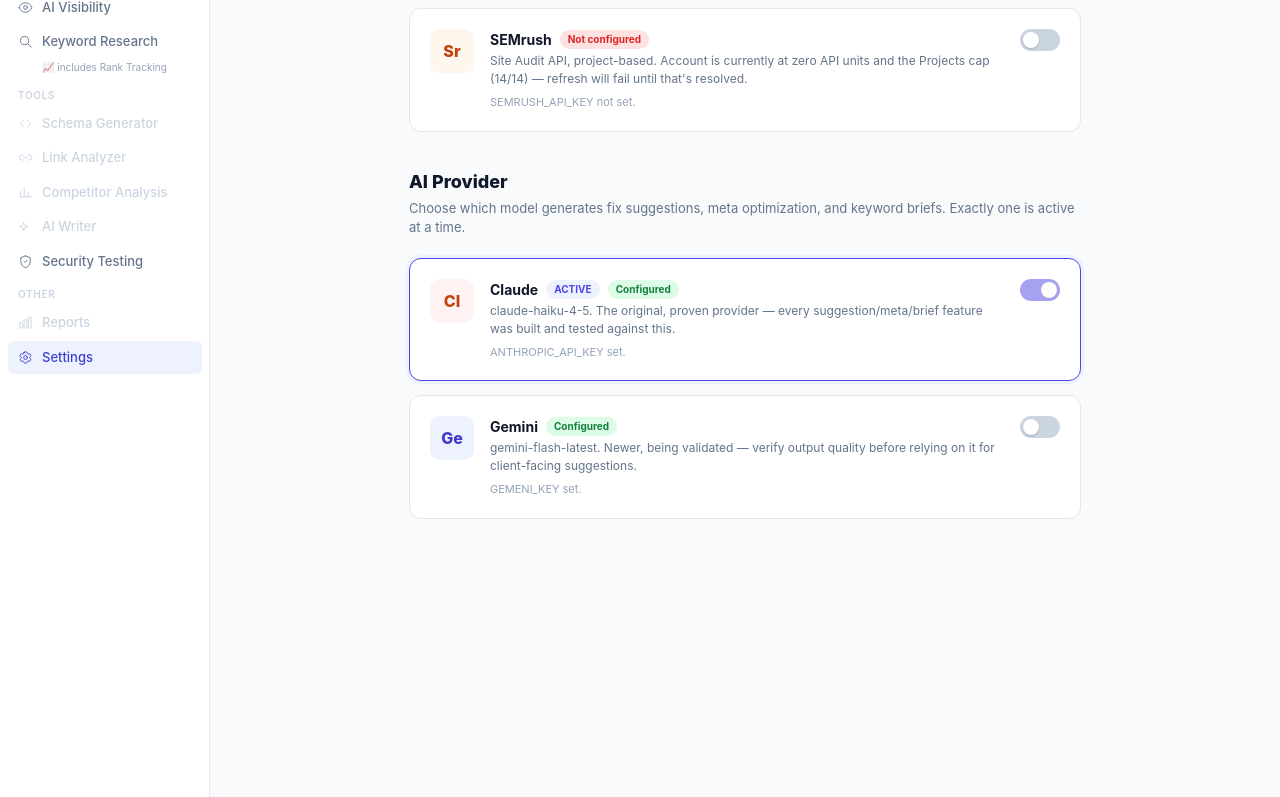
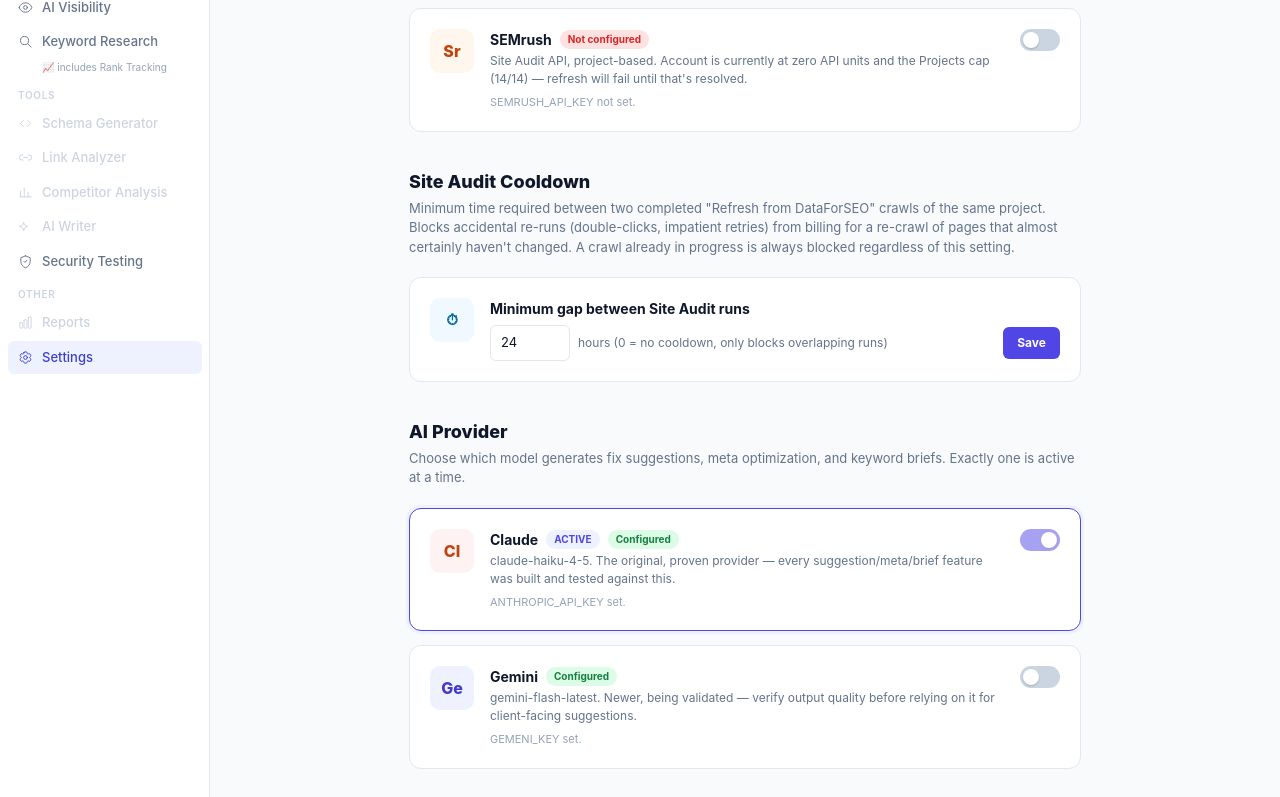
Before and after one commit to abhiraz7/SEO-Automation, a FastAPI app: page /settings in a window 1280 px wide. Shown: the part 319-1116 px from the top of the page. Run offline with FastAPI, Linux system fonts and the light colour scheme; data that the repository does not hold is empty; some libraries are stand-ins or nearby versions.

Commit message:
Guard Site Audit against duplicate/rapid re-runs, with a configurable cooldown
Root cause of a real incident: the "Refresh now" confirm button had no
submit-guard, and start_site_audit had no dedup protection of its own --
13 billed DataForSEO crawls of the same 20 pages fired within 4 seconds
from repeated clicks.

Fixed on both ends: the button now disables itself on first click, and
start_site_audit hard-blocks a new crawl while one is already in flight
for the project, plus blocks a fresh crawl within a configurable cooldown
window (default 24h) after the last completed one -- new "Site Audit
Cooldown" section in Settings, backed by a site_audit_settings singleton
table. Blocked attempts redirect back with a toast explaining why instead
of a silent/confusing 400.

```diff
--- a/app/routes/onpage_semrush.py
+++ b/app/routes/onpage_semrush.py
@@ -26,7 +26,7 @@ from sqlalchemy.orm import Session
 from .. import audit, dataforseo_onpage, models, wordpress
 from ..database import get_db
 from .links import store_links_for_task
-from .settings import register_crawler_global
+from .settings import get_site_audit_cooldown_hours, register_crawler_global
 
 router = APIRouter()
 templates = Jinja2Templates(directory="app/templates")
@@ -126,7 +126,50 @@ def instant_check(project_id: int, url: str = Form(...), db: Session = Depends(g
 
 @router.post("/projects/{project_id}/onpage/site-audit/start")
 def start_site_audit(project_id: int, max_crawl_pages: int = Form(20), db: Session = Depends(get_db)):
+    """Guarded on two fronts before ever calling DataForSEO (each billed):
+    an in-flight (status='posted') task always blocks a new one outright --
+    no legitimate reason to run two crawls of the same site at once -- and,
+    on top of that, a completed run within the last cooldown_hours (see
+    /settings, models.SiteAuditSettings) blocks a fresh one too, since page
+    content/SEO metadata essentially never changes meaningfully faster than
+    that. Both exist because of a real incident: a double-clicked "Refresh
+    now" button with no submit-guard fired 13 billed crawls of the same 20
+    pages in 4 seconds -- see AgentLog for the debugging writeup."""
     project = _get_project(db, project_id)
+
+    in_flight = (
+        db.query(models.OnPageTask)
+        .filter(models.OnPageTask.project_id == project_id, models.OnPageTask.status == "posted")
+        .first()
+    )
+    if in_flight:
+        return RedirectResponse(
+            url=f"/projects/{project_id}/onpage?refresh_blocked=A+crawl+is+already+in+progress+for+this+project+%28started+{in_flight.created_at.strftime('%Y-%m-%d %H:%M')}%29.+Wait+for+it+to+finish+before+starting+another.",
+            status_code=303,
+        )
+
+    cooldown_hours = get_site_audit_cooldown_hours(db)
+    if cooldown_hours > 0:
+        last_fetched = (
+            db.query(models.OnPageTask)
+            .filter(models.OnPageTask.project_id == project_id, models.OnPageTask.status == "fetched")
+            .order_by(models.OnPageTask.finished_at.desc())
+            .first()
+        )
+        if last_fetched and last_fetched.finished_at:
+            # Naive UTC math, matching routes/projects.py._time_ago's convention --
+            # finished_at is written via datetime.now(timezone.utc) but SQLite
+            # stores/reads it back naive, so comparing against an aware "now"
+            # would raise TypeError.
+            elapsed = datetime.utcnow() - last_fetched.finished_at
+            remaining = cooldown_hours * 3600 - elapsed.total_seconds()
+            if remaining > 0:
+                remaining_h = round(remaining / 3600, 1)
+                return RedirectResponse(
+                    url=f"/projects/{project_id}/onpage?refresh_blocked=Last+refresh+was+{last_fetched.finished_at.strftime('%Y-%m-%d %H:%M')}.+Wait+about+{remaining_h}h+more+%28cooldown%3A+{cooldown_hours}h%2C+see+Settings%29+or+use+Instant+Check+for+a+single+URL.",
+                    status_code=303,
+                )
+
     result = dataforseo_onpage.start_site_task(_target_domain(project), max_crawl_pages=max_crawl_pages)
     if result.get("error"):
         raise HTTPException(status_code=502, detail=result["error"])
@@ -273,6 +316,7 @@ def onpage_view(project_id: int, request: Request, db: Session = Depends(get_db)
             "wp_token_preview": wp_token_preview,
             "profile": profile,
             "wp_error": request.query_params.get("wp_error"),
+            "refresh_blocked": request.query_params.get("refresh_blocked"),
             "total_pages": total_pages,
             "total_issues": total_issues,
             "error_count": error_count,
--- a/app/templates/settings.html
+++ b/app/templates/settings.html
@@ -75,6 +75,24 @@
   </div>
 
   <div style="margin:36px 0 20px;">
+    <div style="font-size:18px;font-weight:800;color:#0f172a;margin-bottom:4px;">Site Audit Cooldown</div>
+    <div style="font-size:13px;color:#64748b;">Minimum time required between two completed "Refresh from DataForSEO" crawls of the same project. Blocks accidental re-runs (double-clicks, impatient retries) from billing for a re-crawl of pages that almost certainly haven't changed. A crawl already in progress is always blocked regardless of this setting.</div>
+  </div>
+
+  <div class="provider-card">
+    <div style="width:44px;height:44px;border-radius:10px;background:#f0f9ff;display:flex;align-items:center;justify-content:center;flex-shrink:0;font-weight:800;font-size:15px;color:#0369a1;">⏱</div>
+    <div style="flex:1;min-width:0;">
+      <div style="font-size:14px;font-weight:700;color:#0f172a;margin-bottom:6px;">Minimum gap between Site Audit runs</div>
+      <form method="post" action="/settings/site-audit/cooldown" style="display:flex;align-items:center;gap:8px;">
+        <input type="number" name="cooldown_hours" value="{{ site_audit_cooldown_hours }}" min="0" max="720" step="1"
+          style="width:80px;font-size:13px;padding:7px 10px;border:1px solid #e2e8f0;border-radius:6px;">
+        <span style="font-size:12px;color:#64748b;">hours (0 = no cooldown, only blocks overlapping runs)</span>
+        <button type="submit" style="margin-left:auto;padding:7px 14px;border-radius:6px;border:none;background:#4f46e5;color:#fff;font-size:12px;font-weight:700;cursor:pointer;">Save</button>
+      </form>
+    </div>
+  </div>
+
+  <div style="margin:36px 0 20px;">
     <div style="font-size:18px;font-weight:800;color:#0f172a;margin-bottom:4px;">AI Provider</div>
     <div style="font-size:13px;color:#64748b;">Choose which model generates fix suggestions, meta optimization, and keyword briefs. Exactly one is active at a time.</div>
   </div>
```
Also changed, not shown: app/models.py (+16 -0 lines), app/routes/settings.py (+21 -0 lines), app/templates/onpage_semrush.html (+21 -1 lines), migrations/024_site_audit_cooldown.py (added).
